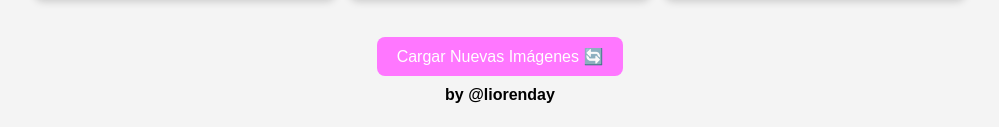
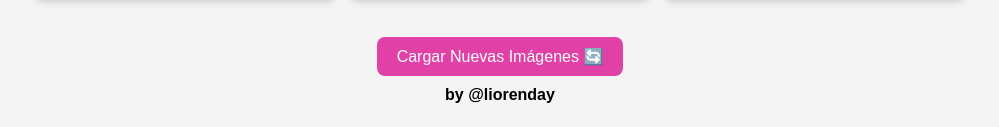
Before and after one commit to Liorenday/crear-pose.github.com, a plain HTML site: page index.html in a window 1280 px wide. In both pictures the pointer is over the button "Cargar Nuevas Imágenes 🔄". Shown: the part 319-446 px from the top of the page, without its empty margins (140-1139 px from the left). Drawn offline with Linux system fonts and the light colour scheme.

Commit message:
Update styles.css

```diff
--- a/styles.css
+++ b/styles.css
@@ -35,7 +35,9 @@ img:hover {
     transform: scale(1.05);
 }
 
-/* Botón */
+/* ========================
+   🎯 BOTÓN CON HOVER 🎯
+======================== */
 button {
     background-color: #f778f0; /* Rosa */
     color: white;
@@ -44,12 +46,14 @@ button {
     border: none;
     border-radius: 5px;
     cursor: pointer;
-    transition: background 0.3s;
+    transition: background 0.3s, color 0.3s;  /* Suavidad */
     margin-top: 20px;
 }
 
+/* Aumentar la especificidad para que funcione */
 button:hover {
-    background-color: #e141a7;
+    background-color: #e141a7 !important;  /* Forzar el hover */
+    color: #fff;
 }
 
 /* ========================
@@ -139,6 +143,7 @@ a {
     transition: color 0.3s ease; /* Transición suave */
 }
 
+/* Aumentar la especificidad para que funcione */
 a:hover {
-    color: #f778f0;  /* Color rosa al pasar el mouse */
+    color: #f778f0 !important;  /* Rosa al pasar el mouse */
 }
```
